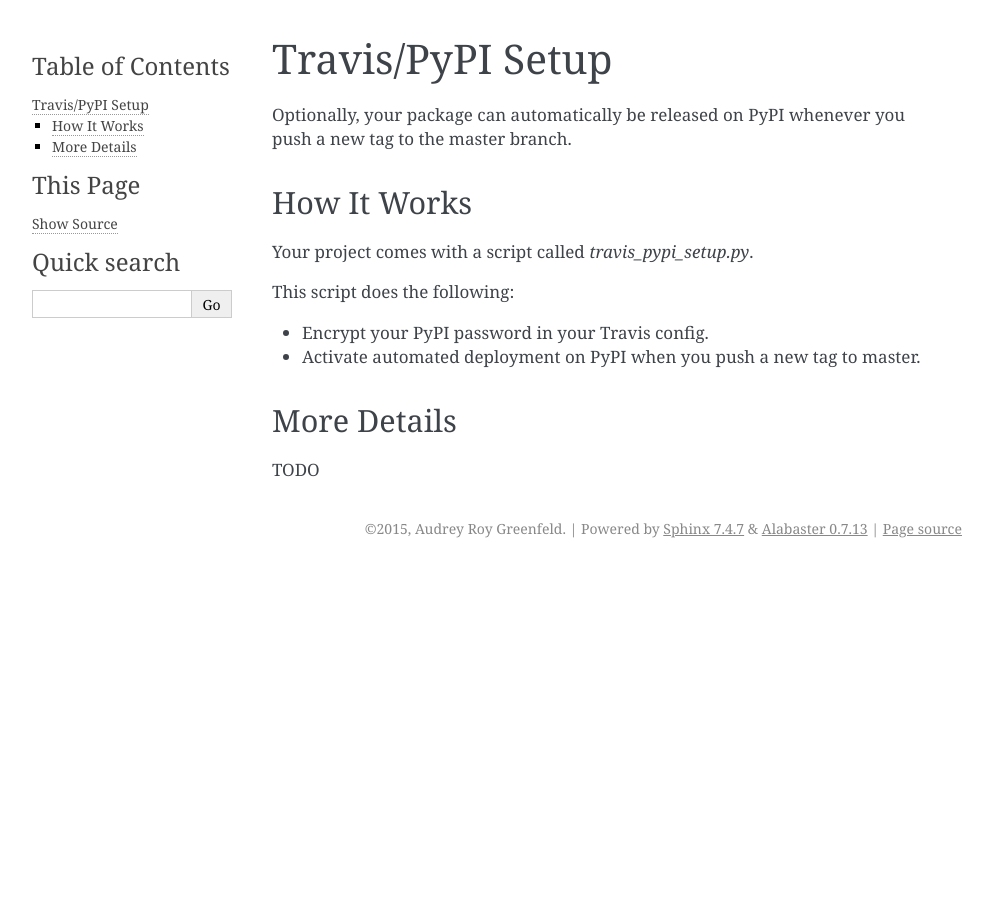
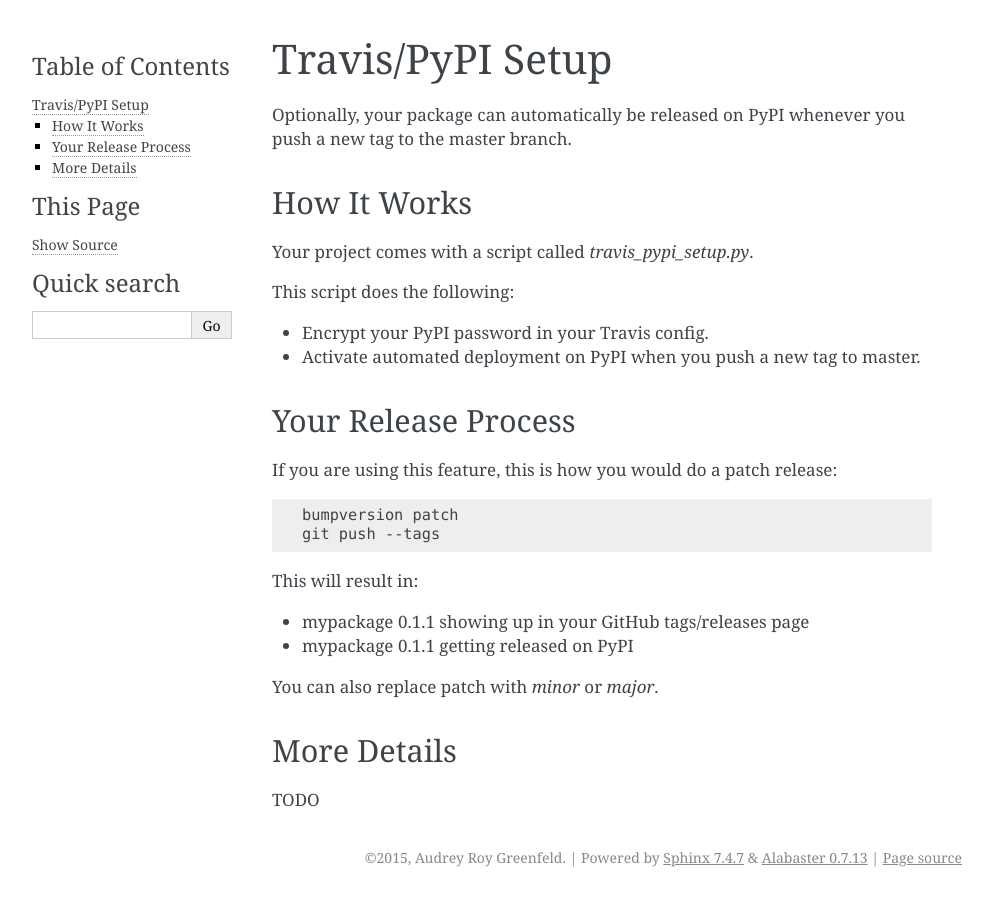
Before and after one commit to audreyfeldroy/cookiecutter-pypackage, a Sphinx documentation site: the page built from docs/travis_pypi_setup.rst, in a window 1280 px wide. Shown: the whole page, without its empty margins (148-1141 px from the left). Built offline with Sphinx 7.4.7, drawn with Linux system fonts in a browser that asks for light colours.

Commit message:
Document how to release the package.

```diff
--- a/docs/index.rst
+++ b/docs/index.rst
@@ -31,6 +31,7 @@
 
    travis_pypi_setup
 
+
 Indices and tables
 ==================
 
--- a/docs/travis_pypi_setup.rst
+++ b/docs/travis_pypi_setup.rst
@@ -14,6 +14,23 @@
 * Encrypt your PyPI password in your Travis config.
 * Activate automated deployment on PyPI when you push a new tag to master.
 
+Your Release Process
+--------------------
+
+If you are using this feature, this is how you would do a patch release:
+
+.. code-block:: bash
+
+    bumpversion patch
+    git push --tags
+
+This will result in:
+
+* mypackage 0.1.1 showing up in your GitHub tags/releases page
+* mypackage 0.1.1 getting released on PyPI
+
+You can also replace patch with `minor` or `major`.
+
 More Details
 ------------
 
```
